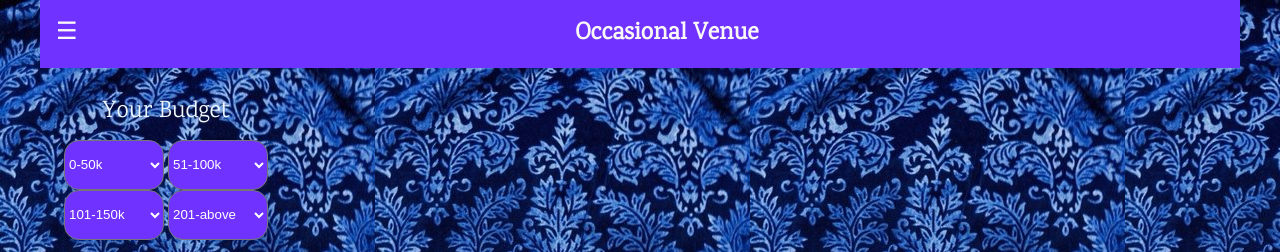
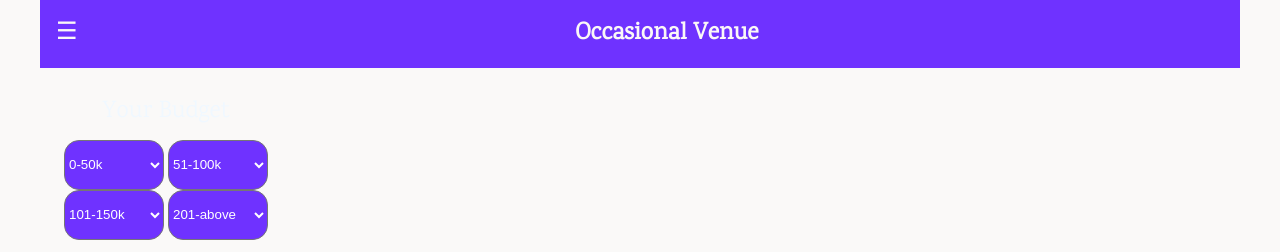
Before and after one commit to shubhammittal588/OccasionalVenue, a Flask app: page /delhi.html in a window 1280 px wide. Shown: the top 252 px of the page. Run offline with Flask 2, Linux system fonts and the light colour scheme.

Commit message:
Update delhi.html

```diff
--- a/templates/delhi.html
+++ b/templates/delhi.html
@@ -9,7 +9,7 @@
 body,h1,h2,h3,h4,h5,h6 {font-family: "Karma", sans-serif}
 .w3-bar-block .w3-bar-item {padding:20px}
 </style>
-<body style="background-image: url(/static/images/home/velvetimage.jpg);color: aliceblue;">
+<body style="background-color: rgb(250, 249, 248);color: aliceblue;">
 
 <!-- Sidebar (hidden by default) -->
 <nav class="w3-sidebar w3-bar-block w3-card w3-top w3-xlarge w3-animate-left" style="display:none;z-index:2;width:20%;min-width:300px;color: black;" id="mySidebar">
```
